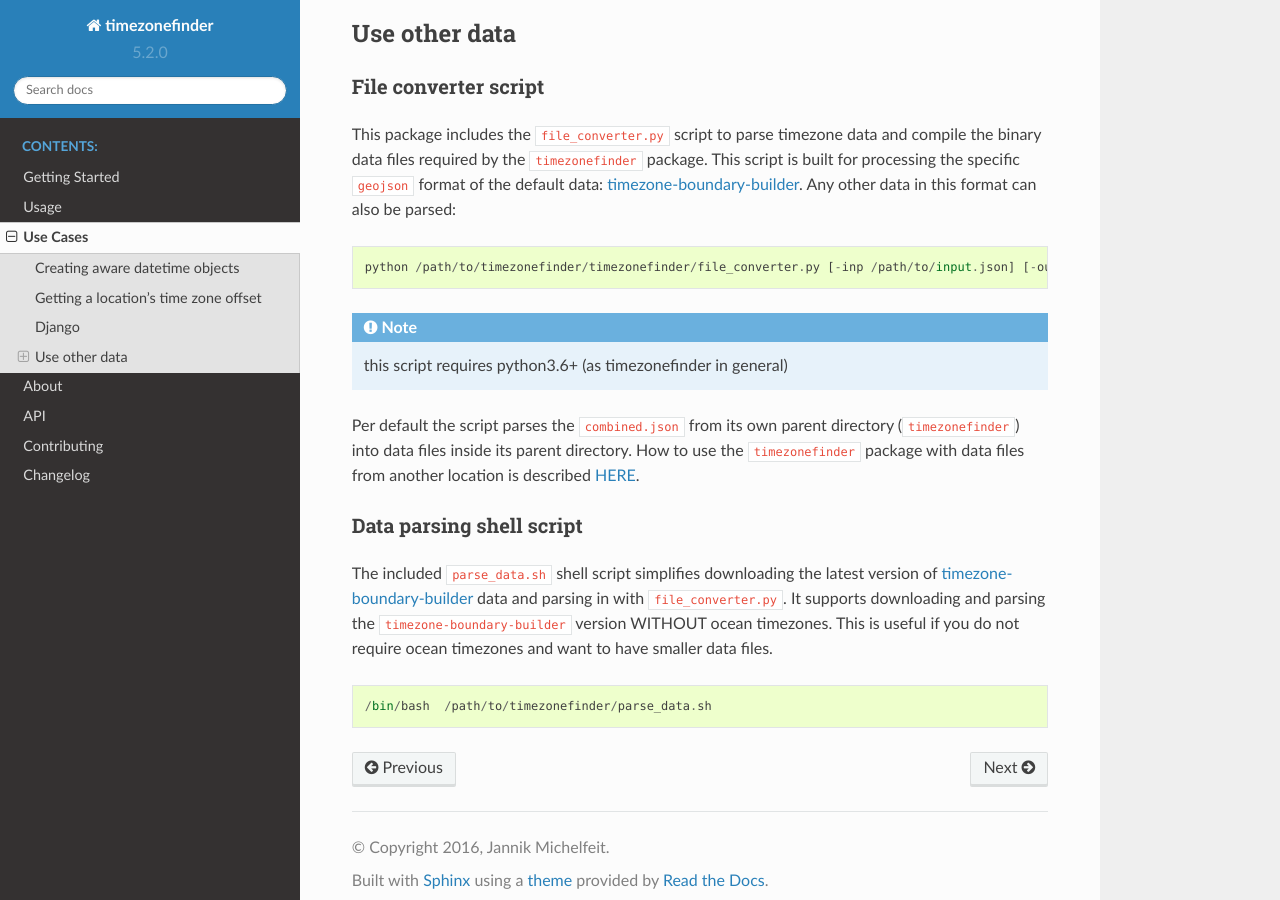
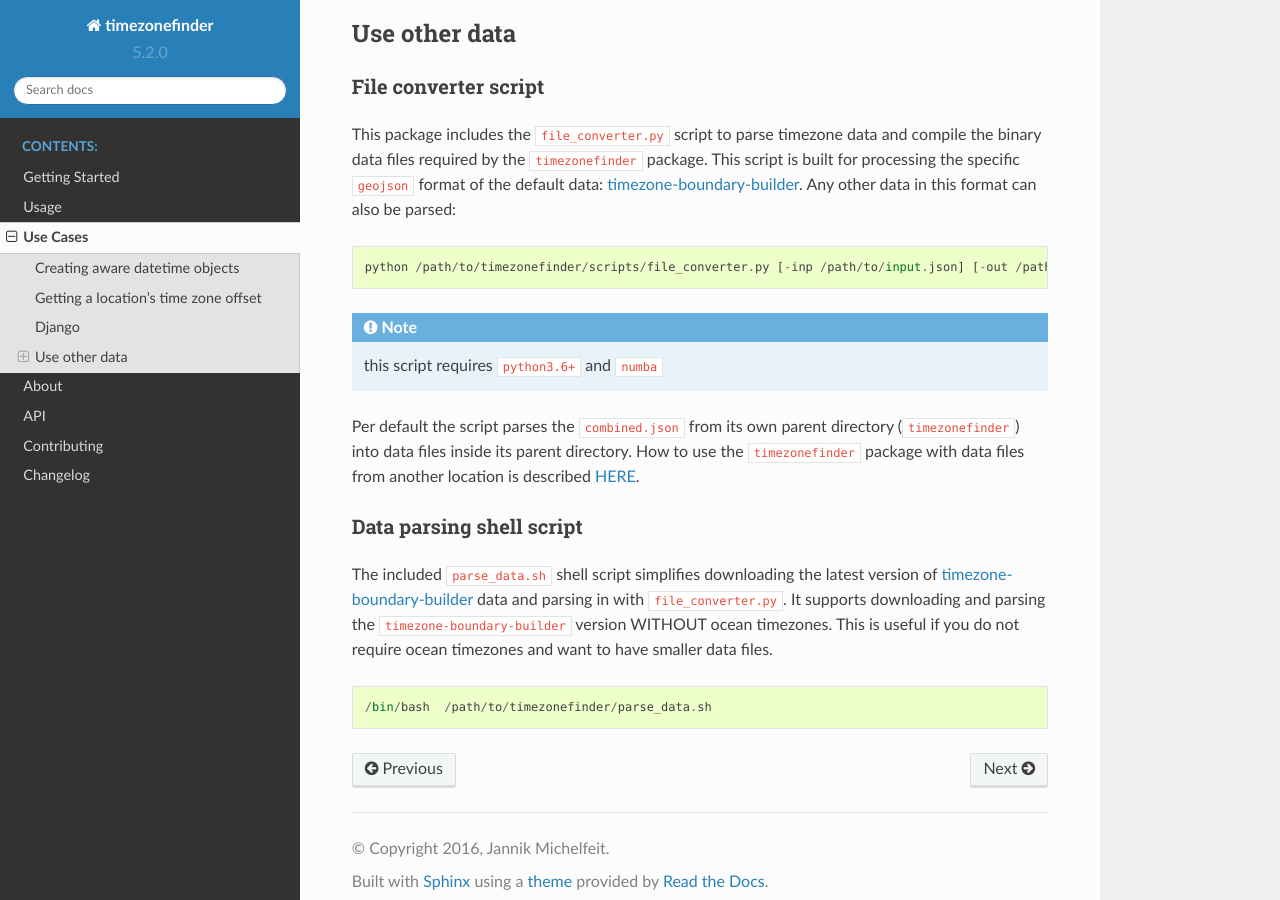
Before and after one commit to jannikmi/timezonefinder, a Sphinx documentation site: the page built from docs/2_use_cases.rst, in a window 1280 px wide and 900 px high, scrolled down 1347 px. Built offline with Sphinx 7.4.7 and the Read the Docs theme 2.0.0, drawn with Linux system fonts in a browser that asks for light colours; the version number is read from the project's files by our own code.

Commit message:
Update 2_use_cases.rst

```diff
--- a/docs/2_use_cases.rst
+++ b/docs/2_use_cases.rst
@@ -100,13 +100,13 @@ Any other data in this format can also be parsed:
 
 ::
 
-    python /path/to/timezonefinder/timezonefinder/file_converter.py [-inp /path/to/input.json] [-out /path/to/output_folder]
+    python /path/to/timezonefinder/scripts/file_converter.py [-inp /path/to/input.json] [-out /path/to/output_folder]
 
 
 
 .. note::
 
-    this script requires python3.6+ (as timezonefinder in general)
+    this script requires ``python3.6+`` and ``numba``
 
 
 Per default the script parses the ``combined.json`` from its own parent directory (``timezonefinder``) into data files inside its parent directory.
```
